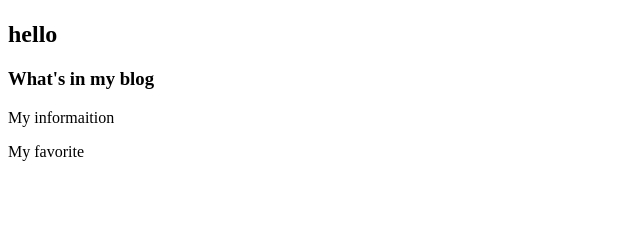
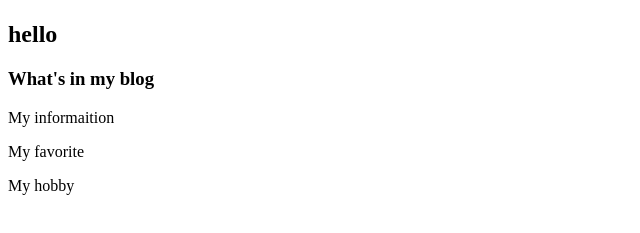
Before and after one commit to suhyeon1103/My_blog, a plain HTML site: page index.html in a window 1280 px wide. Shown: the part 59-292 px from the top of the page, without its empty margins (0-640 px from the left). Drawn offline with Linux system fonts and the light colour scheme.

Commit message:
Adding index

```diff
--- a/index.html
+++ b/index.html
@@ -7,9 +7,15 @@
 </head>
 <body>
     <h1>My blog</h1>
+
     <h2>hello</h2>
+
     <h3>What's in my blog</h3>
+
     <p>My informaition</p>
+
     <p>My favorite</p>
+
+    <p>My hobby</p>
 </body>
 </html>
```
